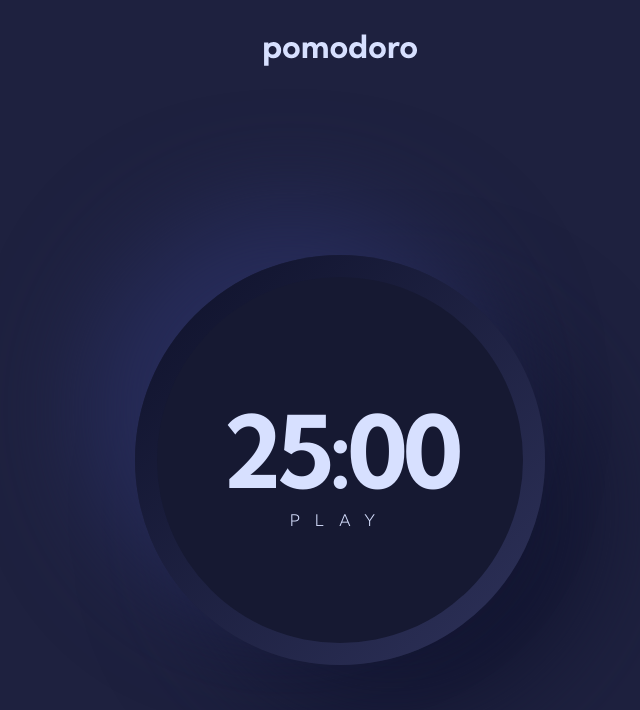
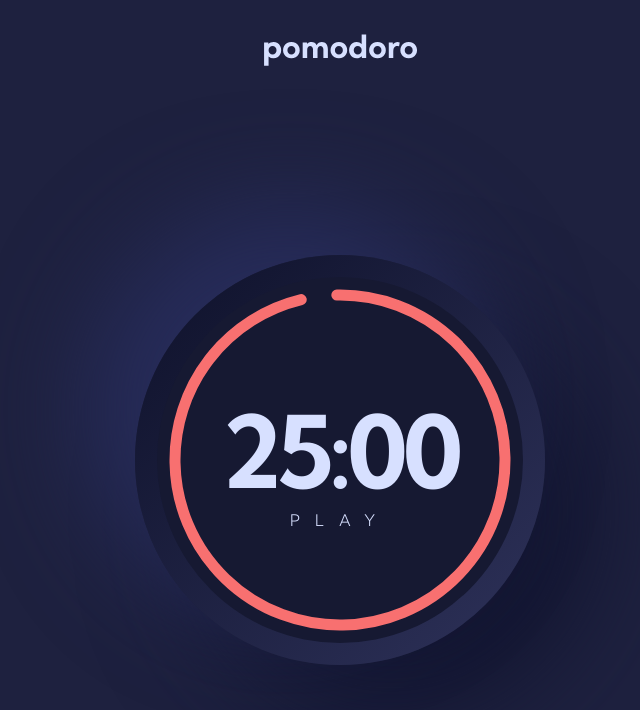
Before and after one commit to juandonito/pomodoro-app, a React (Create React App) app: page / in a window 1280 px wide. Shown: the top 710 px of the page, without its empty margins (300-940 px from the left). Built offline with nearby package versions, Linux system fonts and the light colour scheme.

Commit message:
created static progress bar

```diff
--- a/src/components/Clock.component.tsx
+++ b/src/components/Clock.component.tsx
@@ -27,11 +27,12 @@ const Clock: FC = () => {
 
     intervalRef.current = setInterval(() => {
       setTimerValues((prevTimerValues) => {
-        if (prevTimerValues.seconds === 0)
+        if (prevTimerValues.seconds === 0) {
           return {
             seconds: 59,
             minutes: prevTimerValues.minutes - 1,
           };
+        }
 
         return {
           seconds: prevTimerValues.seconds - 1,
@@ -85,6 +86,16 @@ const Clock: FC = () => {
           {!isPaused && !isOver && "pause"}
           {isOver && "restart"}
         </h3>
+        <svg height={366} width={366}>
+          <circle
+            stroke-width="11"
+            stroke="#F87070"
+            fill="transparent"
+            r="165"
+            cx="183"
+            cy="183"
+          />
+        </svg>
       </div>
     </StyledClock>
   );
--- a/src/components/Clock.styled.ts
+++ b/src/components/Clock.styled.ts
@@ -13,6 +13,8 @@ const StyledClock = styled.div`
   box-shadow: -50px -50px 100px #272c5a, 50px 50px 100px #121530;
 
   div {
+    position: relative;
+
     height: 366px;
     width: 366px;
     border-radius: 205px;
@@ -30,6 +32,16 @@ const StyledClock = styled.div`
       text-align: center;
       width: 100%;
     }
+
+    svg {
+      position: absolute;
+      stroke-dasharray: 1000 36;
+      stroke-dashoffset: 1036;
+      stroke-linecap: round;
+
+      transform: rotate(-91deg);
+      transform-origin: 50% 50%;
+    }
   }
 `;
 
```
